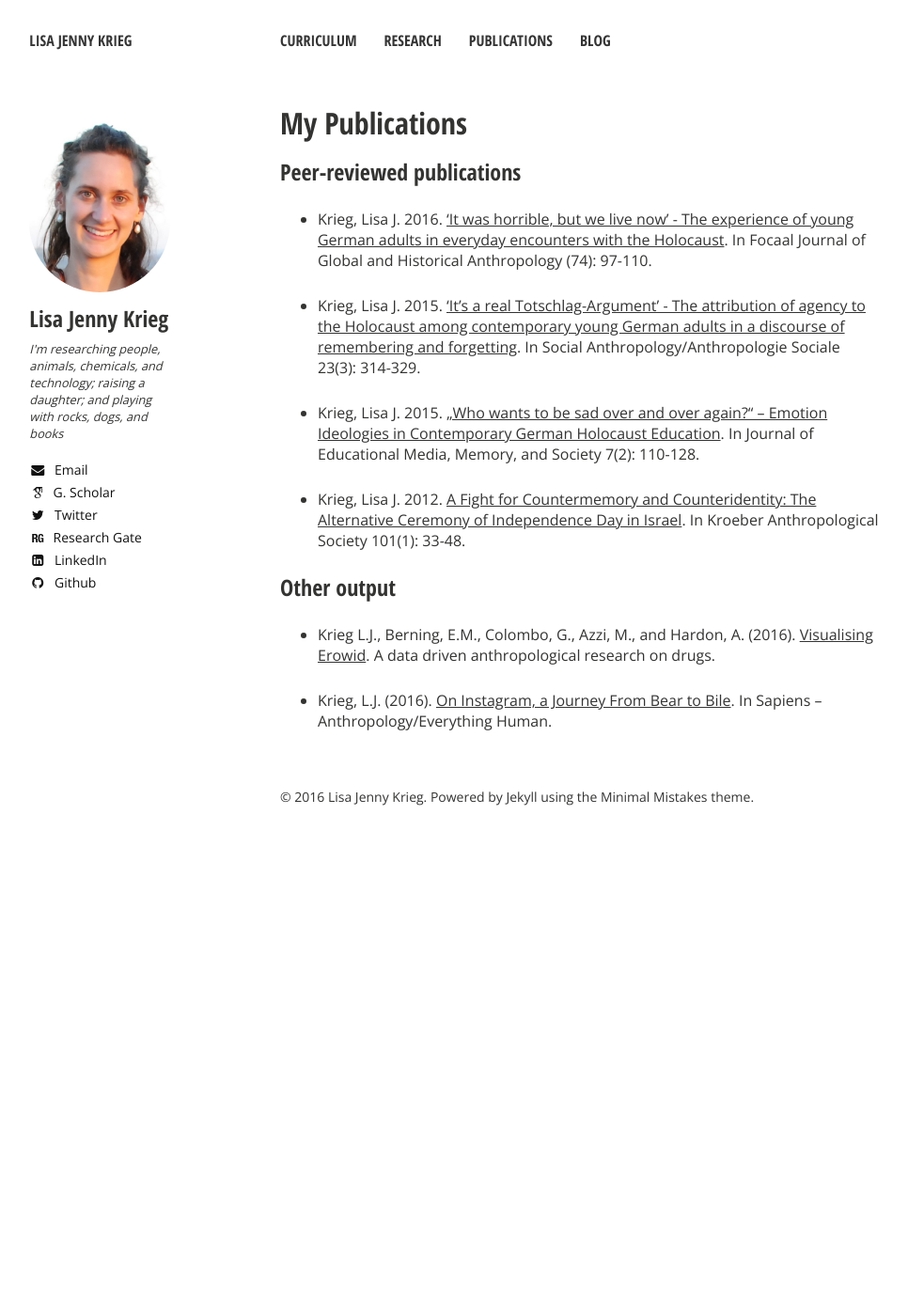
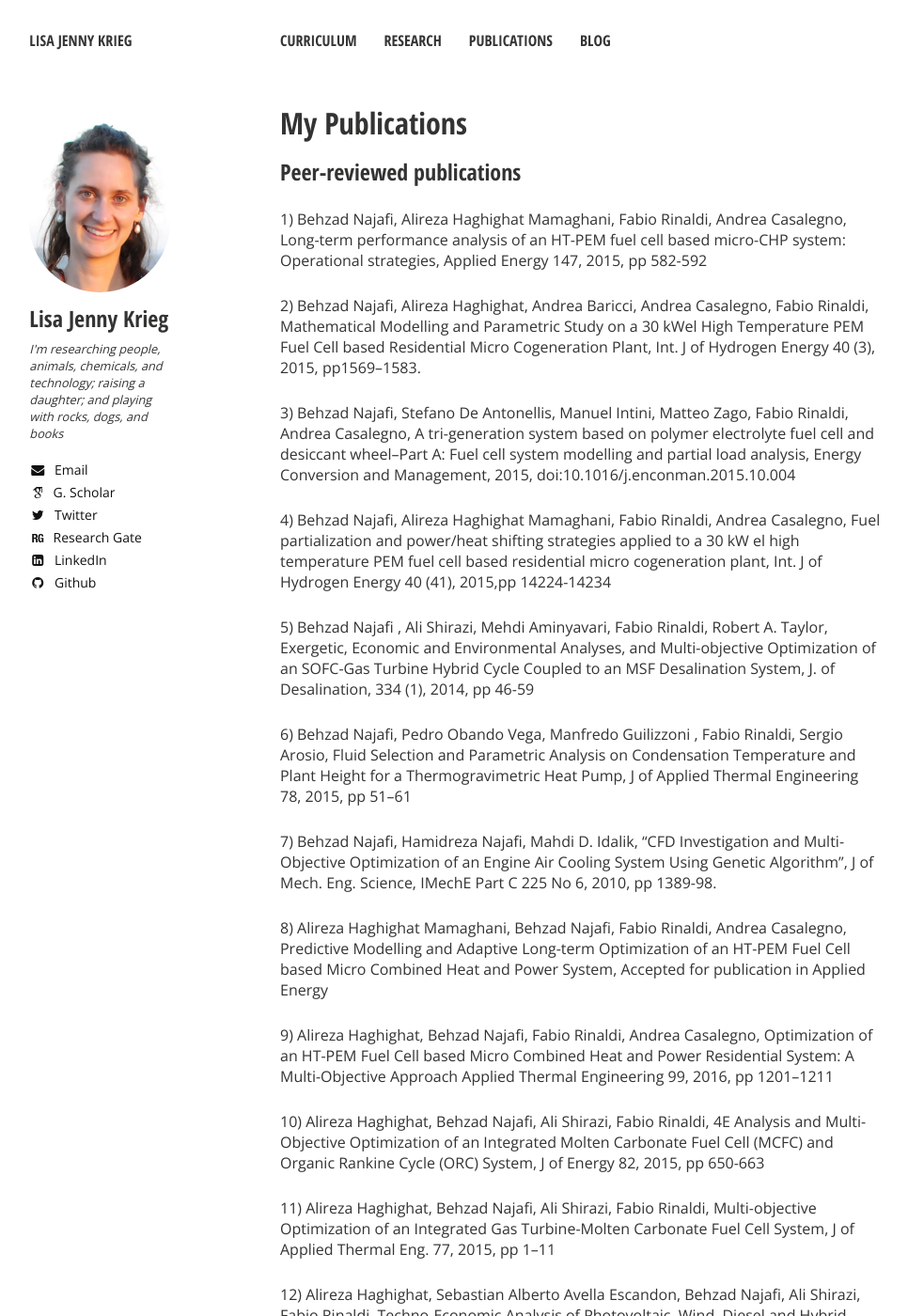
Before and after one commit to bnajafi/bnajafi.github.io, a Jekyll site: the page built from publications.md, in a window 1280 px wide and 1400 px high. Shown: the whole window at 94% size, without its empty margins (22-988 px from the left). Built offline with Jekyll 4.4.1, drawn with Linux system fonts in a browser that asks for light colours; nearby versions of some CDN libraries; some of the changed text lies outside the part shown.

Commit message:
updating

```diff
--- a/publications.md
+++ b/publications.md
@@ -3,27 +3,58 @@ layout: publications
 permalink: /publications/
 title: My Publications
 tags: [publications]
-modified: 2016-04-05
+modified: 2016-09-26
 comments: false
 share: false
 ---
 
 ### Peer-reviewed publications
 
-- Krieg, Lisa J. 2016. ['It was horrible, but we live now' - The experience of young German adults in everyday encounters with the Holocaust][focaal].
-  In Focaal Journal of Global and Historical Anthropology (74): 97-110.
+1)	Behzad Najafi, Alireza Haghighat Mamaghani, Fabio Rinaldi, Andrea Casalegno, Long-term performance analysis of an HT-PEM fuel cell based micro-CHP system: Operational strategies, Applied Energy 147, 2015, pp 582-592
 
-- Krieg, Lisa J. 2015. [‘It’s a real Totschlag-Argument’ - The attribution of agency to the Holocaust among contemporary young German adults in a discourse of remembering and forgetting][sa].
-  In Social Anthropology/Anthropologie Sociale 23(3): 314-329.
+2)	Behzad Najafi, Alireza Haghighat, Andrea Baricci, Andrea Casalegno, Fabio Rinaldi, Mathematical Modelling and Parametric Study on a 30 kWel High Temperature PEM Fuel Cell based Residential Micro Cogeneration Plant, Int.  J of Hydrogen Energy 40 (3), 2015, pp1569–1583.
 
-- Krieg, Lisa J. 2015. [„Who wants to be sad over and over again?“ – Emotion Ideologies in Contemporary German Holocaust Education][jemms].
-  In Journal of Educational Media, Memory, and Society 7(2): 110-128.
+3)	Behzad Najafi, Stefano De Antonellis, Manuel Intini, Matteo Zago, Fabio Rinaldi, Andrea Casalegno, A tri-generation system based on polymer electrolyte fuel cell and desiccant wheel–Part A: Fuel cell system modelling and partial load analysis, Energy Conversion and Management, 2015, doi:10.1016/j.enconman.2015.10.004
 
-- Krieg, Lisa J. 2012. [A Fight for Countermemory and Counteridentity: The Alternative Ceremony of Independence Day in Israel][kr].
-  In Kroeber Anthropological Society 101(1): 33-48.
+4)	Behzad Najafi, Alireza Haghighat Mamaghani, Fabio Rinaldi, Andrea Casalegno, Fuel partialization and power/heat shifting strategies applied to a 30 kW el high temperature PEM fuel cell based residential micro cogeneration plant, Int.  J of Hydrogen Energy 40 (41), 2015,pp 14224-14234
+
+5)	Behzad Najafi , Ali Shirazi, Mehdi Aminyavari, Fabio Rinaldi, Robert A. Taylor, Exergetic, Economic and Environmental Analyses, and Multi-objective Optimization of an SOFC-Gas Turbine Hybrid Cycle Coupled to an MSF Desalination System, J. of Desalination,  334 (1),  2014, pp 46-59
+
+6)	Behzad Najafi, Pedro Obando Vega,  Manfredo Guilizzoni , Fabio Rinaldi, Sergio Arosio, Fluid Selection and Parametric Analysis on Condensation Temperature and Plant Height for a Thermogravimetric Heat Pump, J of Applied Thermal Engineering 78, 2015, pp 51–61
+
+7)	Behzad Najafi, Hamidreza Najafi, Mahdi D. Idalik, “CFD Investigation and Multi-Objective Optimization of an Engine Air Cooling System Using Genetic Algorithm”, J of  Mech. Eng. Science, IMechE Part C  225 No 6, 2010, pp 1389-98.
+
+8)	Alireza Haghighat Mamaghani, Behzad Najafi, Fabio Rinaldi, Andrea Casalegno, Predictive Modelling and Adaptive Long-term Optimization of an HT-PEM Fuel Cell based Micro Combined Heat and Power System, Accepted for publication in Applied Energy
+
+9)	Alireza Haghighat, Behzad Najafi, Fabio Rinaldi, Andrea Casalegno, Optimization of an HT-PEM Fuel Cell based Micro Combined Heat and Power Residential System: A Multi-Objective Approach Applied Thermal Engineering 99, 2016, pp 1201–1211
+
+10)	Alireza Haghighat, Behzad Najafi, Ali Shirazi, Fabio Rinaldi, 4E Analysis and Multi-Objective Optimization of an Integrated Molten Carbonate Fuel Cell (MCFC) and Organic Rankine Cycle (ORC) System, J of  Energy 82, 2015, pp 650-663
+
+11)	Alireza Haghighat, Behzad Najafi, Ali Shirazi, Fabio Rinaldi, Multi-objective Optimization of an Integrated Gas Turbine-Molten Carbonate Fuel Cell System, J of Applied Thermal Eng. 77, 2015, pp 1–11
+
+12)	Alireza Haghighat, Sebastian Alberto Avella Escandon, Behzad Najafi, Ali Shirazi, Fabio Rinaldi, Techno-Economic Analysis of Photovoltaic, Wind, Diesel and Hybrid Electrification Systems for Off-grid Rural Areas in Colombia, Accepted in J of Renewable Energy, 2016
+
+13)	Ali Shirazi, Mehdi Aminyavari, Behzad Najafi, Majid Razaghi, Fabio Rinaldi,  Thermal/economic/environmental analysis and multi-objective optimization of an internal-reforming solid oxide fuel cell/gas turbine hybrid system, Int. J. of Hydrogen Energy , 37 (24), 2012, pp 19111–19124
+
+14)	Mehdi Aminyavari, Alireza H. Mamaghani, Ali Shirazi , Behzad Najafi, Fabio Rinaldi, Exergetic, Economic, and Environmental Evaluations and Multi-objective   Optimization of an Internal-Reforming SOFC-GT Cycle Coupled with a  Rankine Cycle, Accepted in the Journal of Applied thermal Engineering, 2016
+
+15)	Ali Shirazi, Behzad Najafi, Mehdi Aminyavari, Fabio Rinaldi, Robert A. Taylor Thermal-Economic-Environmental Analysis and Multi-objective Optimization of an Ice Thermal Energy Storage System for Gas Turbine Cycle Inlet Air Cooling, , J. of Energy  69, 2014, pp 212–226
+
+16)	Mehdi Aminyavari, Behzad Najafi, Ali Shirazi, Fabio Rinaldi," Exergetic , Economic, Environmental (3E) Analyses and Multi-objective Optimization of a CO2/NH3 Cascade Refrigeration System, Applied Thermal Eng. 65 (1-2), 2014, pp 42-50.
+
+17)	Tommaso Selleri, Behzad Najafi, Fabio Rinaldi, Guido Colomobo, " Mathematical Modeling and Multi objective optimization of Mini-channel Heat Exchanger", ASME J. of Thermal Sciences and Eng. Applications, 5(3), 2013.
+
+18)	Hamidreza Najafi, Behzad Najafi, “Multi-Objective Optimization of a Plate and Frame Heat Exchanger via Genetic Algorithm, J. of Heat and Mass Transfer, Springer 46 (6), 2011, pp 639-647
+
+19)	Hamidreza Najafi , Behzad Najafi, Pooya Hoseinpoori, Energy and Cost Optimization of a plate and Fin Heat Exchanger Using Genetic Algorithm, J. of Applied Thermal Eng. 31(10), 2011, pp 1839–1847
+
+20)	Fabio Rinaldi, Behzad Najafi, Temperature measurement in WTE boilers using suction pyrometers, Sensors , 13 (11), 2014, pp. 15633-15655
+
+21)	Luis Muhlen, Behzad Najafi, Fabio Rinaldi, Renzo Marchesi, Sensitivity analysis on the effect of key parameters on the performance of parabolic trough solar collectors.  J. of Physics: Conf. Series, special issue on 31st UIT Heat Transfer Conference,2014
 
 
-### Other output
+
+Refereed conference papers
 
 - Krieg L.J., Berning, E.M., Colombo, G., Azzi, M., and Hardon, A. (2016).
   [Visualising Erowid][erowid]. A data driven anthropological research on drugs.
```
